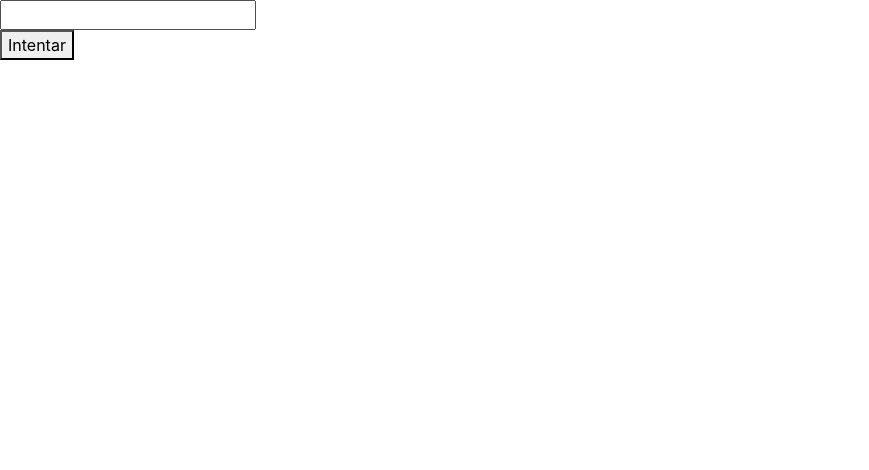
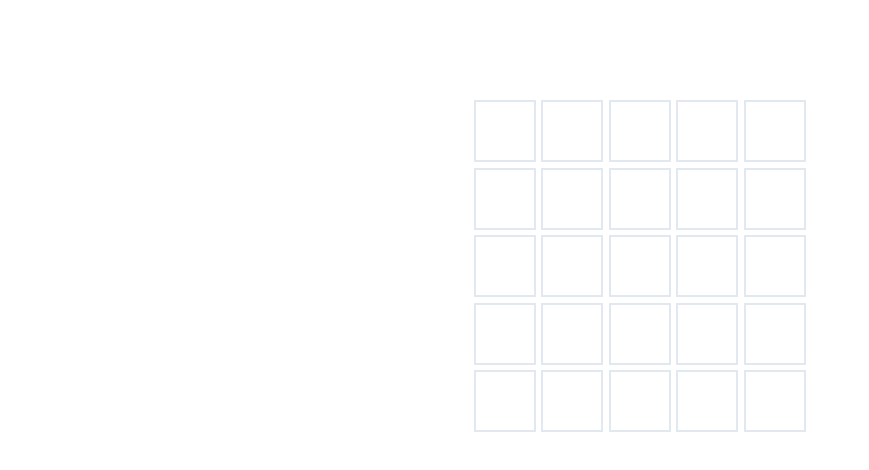
Before and after one commit to agustindelmonti/agiles, a React (Create React App) app in the folder client/: page /lobby/1/game in a window 1280 px wide. Shown: the top 470 px of the page, without its empty margins (0-869 px from the left). Built offline with nearby package versions, Linux system fonts and the light colour scheme.

Commit message:
wip: game ui

```diff
--- a/client/package.json
+++ b/client/package.json
@@ -16,6 +16,7 @@
     "react-dom": "^18.1.0",
     "react-router-dom": "^6.3.0",
     "react-scripts": "5.0.1",
+    "styled-components": "^5.3.5",
     "typescript": "^4.4.2",
     "web-vitals": "^2.1.0"
   },
@@ -42,5 +43,8 @@
       "last 1 firefox version",
       "last 1 safari version"
     ]
+  },
+  "devDependencies": {
+    "@types/styled-components": "^5.1.25"
   }
 }
--- a/client/src/pages/game.tsx
+++ b/client/src/pages/game.tsx
@@ -1,7 +1,7 @@
 import { Field, Form, Formik, FormikHelpers } from "formik";
-import { Stats } from "fs";
-import { useState } from "react";
-import { useParams } from "react-router-dom";
+import { useRef, useState } from "react";
+import { useNavigate, useParams } from "react-router-dom";
+import styled from "styled-components";
 import { Attempt } from "../components/lobby/Guess";
 import { WordValues } from "../components/lobby/WordValues";
 
@@ -9,56 +9,181 @@ const initialValues: WordValues = {
   word: "",
 };
 
+const CHALLANGES = 5;
+const WORD_LENGHT = 5;
+
 function Game() {
   const { id } = useParams<string>();
+  const navigate = useNavigate();
   const [attempts, setAttempts] = useState<Attempt[]>([]);
   const [gameEnded, setGameEnded] = useState(false);
   const [gameStatus, setGameStatus] = useState("");
+
+  const textInput = useRef<HTMLInputElement | null>(null);
+
   const handleSubmit = async (
     values: WordValues,
     actions: FormikHelpers<WordValues>
   ) => {
     actions.setSubmitting(false);
 
+    if (gameEnded) return;
 
     const requestOptions = {
       method: "POST",
-      headers: { "Content-Type": "application/json"},
+      headers: { "Content-Type": "application/json" },
     };
     const url = process.env.REACT_APP_API_URL;
-    const res = await fetch(`${url}/lobby/${id}/${values.word}`, requestOptions );
+    const res = await fetch(
+      `${url}/lobby/${id}/${values.word}`,
+      requestOptions
+    );
     const data = await res.json();
 
-    if (res && res.status === 200){
+    if (res && res.status === 200) {
       if (data.ended) {
         setGameEnded(true);
-        setGameStatus(data.status)
+        setGameStatus(data.status);
       }
-      const newAttempt : Attempt = {guess: data.guess, result: data.result};
+      const newAttempt: Attempt = { guess: data.guess, result: data.result };
       setAttempts((attempts) => [...attempts, newAttempt]);
+      actions.resetForm();
     }
+  };
 
+  const autoFocus = () => {
+    textInput.current?.focus();
+  };
 
-  }
   return (
     <>
-    { attempts.length > 0 &&
-    <pre>
-      {JSON.stringify(attempts, null, 2)}
-    </pre>}
-    <Formik initialValues={initialValues} onSubmit={(values, actions) => handleSubmit(values, actions)}>
-      <Form>
+      <StyledContainer>
+        <StyledGrid>
+          {attempts.map((a, x) => (
+            <StyledRow key={x}>
+              {a.guess.split("").map((letter, i) => (
+                <FilledCell status={a.result[i]} key={i}>
+                  {letter}
+                </FilledCell>
+              ))}
+            </StyledRow>
+          ))}
+
+          {!gameStatus && (
+            <div style={{ height: "62.5px" }}>
+              <Formik
+                initialValues={initialValues}
+                onSubmit={(values, actions) => handleSubmit(values, actions)}
+              >
+                {({ values }) => (
+                  <Form style={{ height: "100%" }}>
+                    <StyledRow>
+                      {values.word.split("").map((letter, i) => (
+                        <EmptyCell key={i}>{letter}</EmptyCell>
+                      ))}
+                      {[
+                        ...Array(WORD_LENGHT - values.word.split("").length),
+                      ].map((letter, i) => (
+                        <EmptyCell key={i}>{letter}</EmptyCell>
+                      ))}
+                    </StyledRow>
+                    <Field
+                      id="word"
+                      name="word"
+                      autoComplete="off"
+                      type="text"
+                      autoFocus
+                      innerRef={textInput}
+                      onBlur={autoFocus}
+                      maxLength={WORD_LENGHT}
+                      style={{
+                        width: "0px",
+                        height: "0px",
+                        outline: "none",
+                        border: "none",
+                      }}
+                    />
+                    <button type="submit" hidden disabled={gameEnded} />
+                  </Form>
+                )}
+              </Formik>
+            </div>
+          )}
+
+          {[...Array(CHALLANGES - attempts.length - 1)].map((_, i) => (
+            <StyledRow key={i}>
+              {[...Array(WORD_LENGHT)].map((_, x) => (
+                <EmptyCell key={x} />
+              ))}
+            </StyledRow>
+          ))}
+        </StyledGrid>
+      </StyledContainer>
+
+      {gameStatus && (
         <div>
-          <label htmlFor="word"></label>
-          <Field id="word" name="word" />
+          <button onClick={() => navigate(`/lobby/${id}`)}>Go back</button>
+          <p>You have {gameStatus}!</p>
         </div>
-        {!gameEnded && <button type="submit">Intentar</button>}
-      </Form>
-    </Formik>
-
-    {gameStatus !== "" && <p>You have {gameStatus}!</p>}
+      )}
     </>
   );
 }
 
 export default Game;
+
+const StyledContainer = styled.div`
+  height: 600px;
+  display: flex;
+  align-items: center;
+  justify-content: center;
+  flex-grow: 1;
+  flex-direction: row;
+`;
+
+const StyledGrid = styled.div`
+  display: grid;
+  gap: 5px;
+  grid-template-rows: repeat(6, 1fr);
+  width: 100%;
+  height: 100%;
+  max-width: 352.5px;
+  max-height: 420px;
+  padding: 10px;
+`;
+
+const StyledRow = styled.div`
+  display: grid;
+  gap: 5px;
+  grid-template-columns: repeat(5, 1fr);
+  max-width: 100%;
+  width: 100%;
+  height: 100%;
+`;
+
+const Cell1 = styled.div`
+  display: flex;
+  align-items: center;
+  justify-content: center;
+  width: 100%;
+  max-width: 62px;
+  height: 100%;
+  max-height: 62px;
+
+  font-size: 1.875rem;
+  font-weight: bold;
+  text-transform: uppercase;
+  user-select: none;
+`;
+
+const FilledCell = styled<any>(Cell1)`
+  color: white;
+  background-color: ${(p) =>
+    p.status === "*" ? "#c9b458" : p.status === "1" ? "#6aaa64" : "#787c7e"};
+`;
+
+const EmptyCell = styled(Cell1)`
+  color: black;
+  background-color: inherit;
+  border: 2px solid #e2e8f0;
+`;
```
Also changed, not shown: 1 other file (tests, documents, lock files or other folders).
